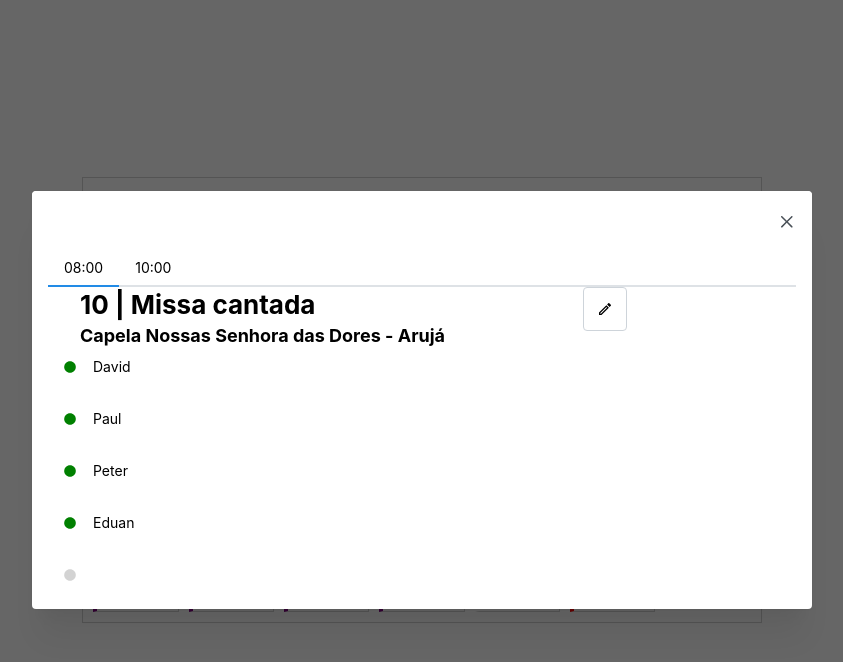
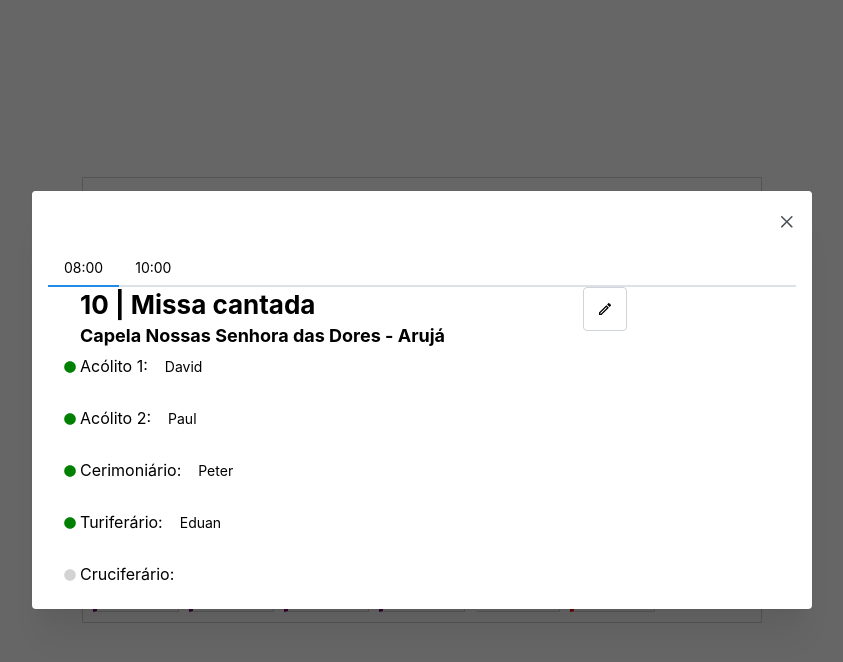
Before and after one commit to gabrielamonaro/acolytes-app-front-end, a Next.js app: page / in a window 1280 px wide. Both pictures are taken after a click on the button "10". Shown: the top 662 px of the page, without its empty margins (218-1061 px from the left). Built offline with nearby package versions, Linux system fonts and the light colour scheme.

Commit message:
refact: acolytes label

```diff
--- a/src/app/page.tsx
+++ b/src/app/page.tsx
@@ -41,7 +41,6 @@ export default function Home() {
     return data.find((item) => item.day === selectedId);
   }, [data, selectedId]);
 
-  console.log("Data: ", data);
   return (
     <div className={styles.page}>
       <main className={styles.main}>
--- a/src/components/Modal/SelectAcolyte/index.tsx
+++ b/src/components/Modal/SelectAcolyte/index.tsx
@@ -1,6 +1,7 @@
 "use client";
 import {
   AcolytePosition,
+  AcolytePositionTranslation,
   // AcolytePositionTranslation,
 } from "@/app/interfaces/AcolytePostion";
 import { FaCircle } from "react-icons/fa";
@@ -68,9 +69,25 @@ export function SelectAcolyte({
     [isFilled]
   );
 
+  const leftSection = useMemo(() => {
+    return <span>{`${AcolytePositionTranslation[name]}: `} </span>;
+  }, [name]);
+
   return (
     <Flex align="center" gap="4px">
       {icon}
+      {/* <Select
+        data={acolytes.map((item) => ({ label: item, value: item }))}
+        value={value}
+        onChange={(val) => {
+          if (!val) setIsFilled("red");
+          else setIsFilled("green");
+        }}
+        leftSection={AcolytePositionTranslation[name]}
+        placeholder="Selecione um acólito"
+        disabled={!isEdition}
+      /> */}
+      {leftSection}
       <NativeSelect
         data={[
           ...acolytes.map((item) => ({ label: item, value: item })),
```
